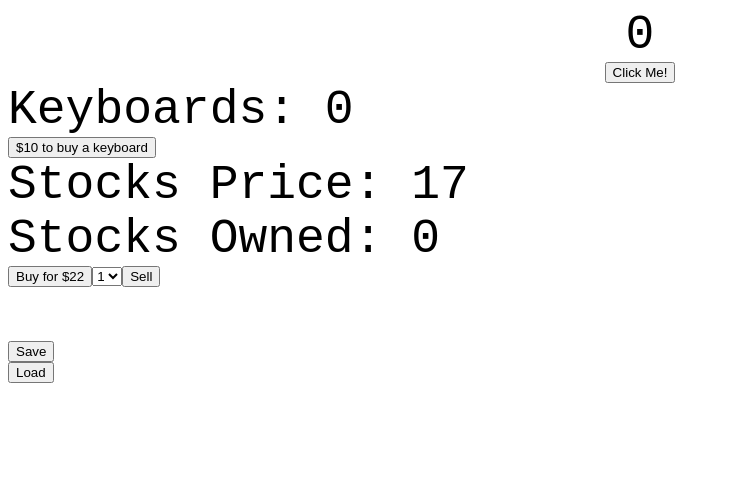
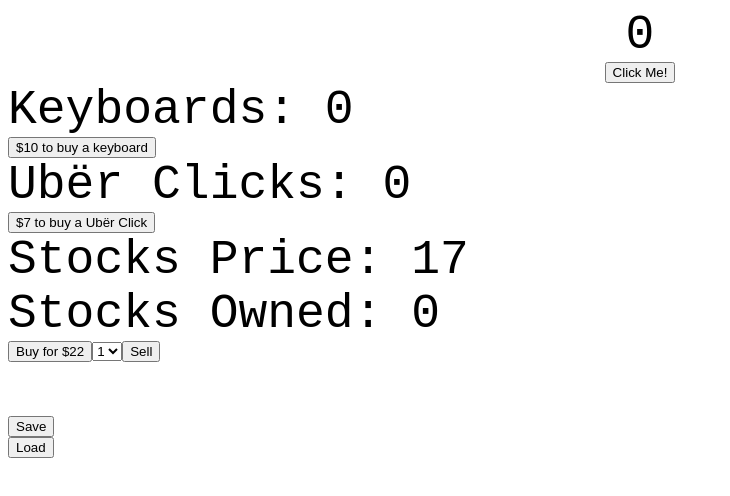
Before and after one commit to tinyduel/clickergame, a plain HTML site: page index.html in a window 1280 px wide. Shown: the whole page, without its empty margins (0-730 px from the left). Drawn offline with Linux system fonts and the light colour scheme.

Commit message:
Update index.html

```diff
--- a/index.html
+++ b/index.html
@@ -14,9 +14,14 @@
 <center><font size="+5" face="Courier New"><button id="cookie" onclick="cookieClick(1)">Click Me!</button></font></center>
 <left><font size="+5" face="Courier New">Keyboards: <span id="keyboard">0</span></font></left><br>
 <left><font size="+5" face="Courier New"><button onclick="buyKeyboard()">$<span id="keyboardCost">10</span> to buy a keyboard</button></font></left><br>
+
+<left><font size="+5" face="Courier New">Ubër Clicks: <span id="clicks">0</span></font></left><br>
+<left><font size="+5" face="Courier New"><button onclick="buyClicks()">$<span id="clicksCost">7</span> to buy a Ubër Click</button></font></left><br>
+
 <left><font size="+5" face="Courier New">Stocks Price: <span id="stockPrice">0</span></font></left><br>
 <font size="+5" face="Courier New">Stocks Owned: <span id="stocks">0</span></font></br>
 <font size="+5" face="Courier New"><button onclick="stockBuy()">Buy for $<span id="stocksCost">0</span></button><select id="amount"> <option value="1">1</option> <option value="2">2</option> <option value="3">3</option> <option value="4">4</option> <option value="5">5</option></select><button onclick="stockSell()">Sell</button></font><br>
+
 <br><br><br><left><font size="+5" face="Courier New"><button onclick="save()">Save</button></font></left><br>
 <left><font size="+5" face="Courier New"><button onclick="load()">Load</button></font></left><br>
 
```
